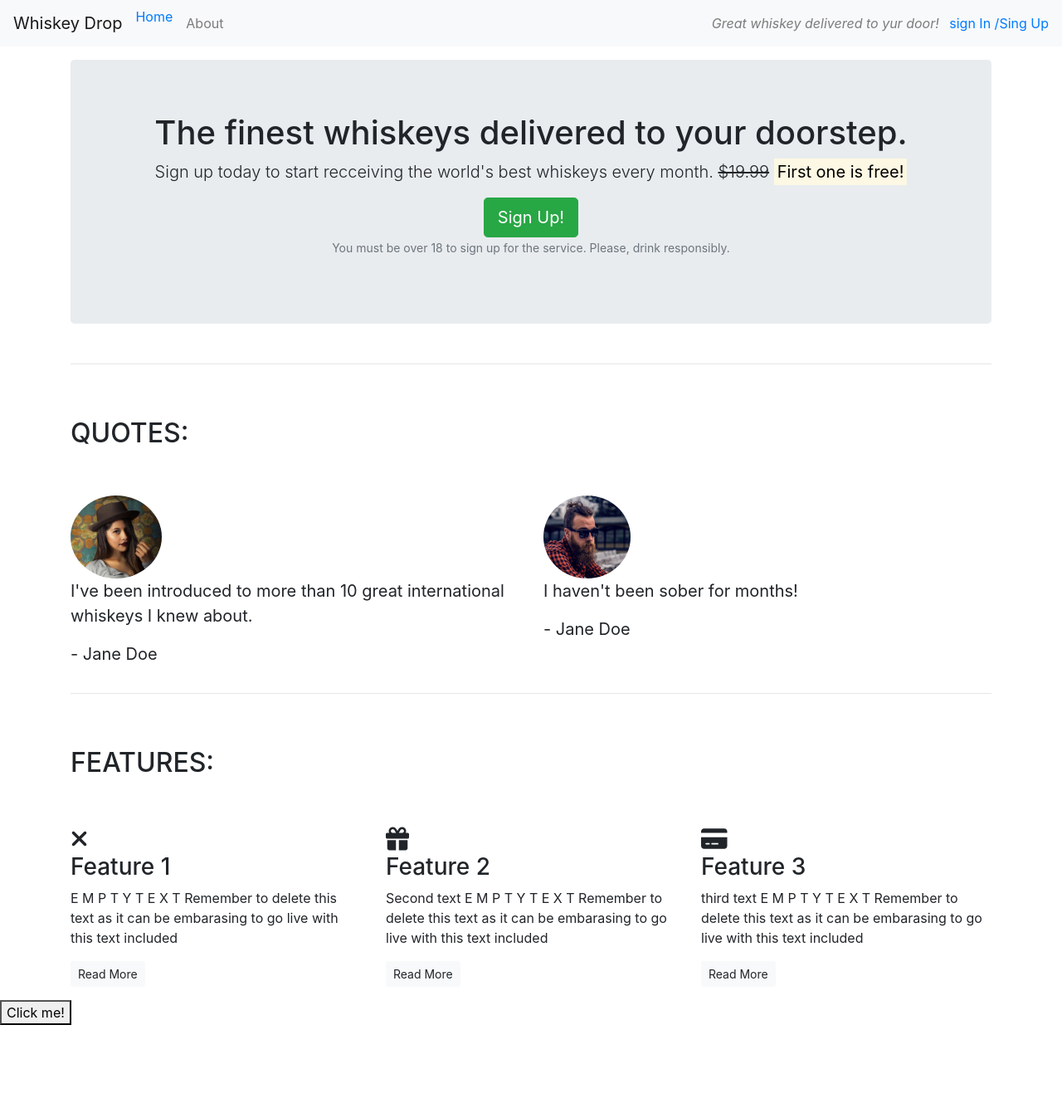
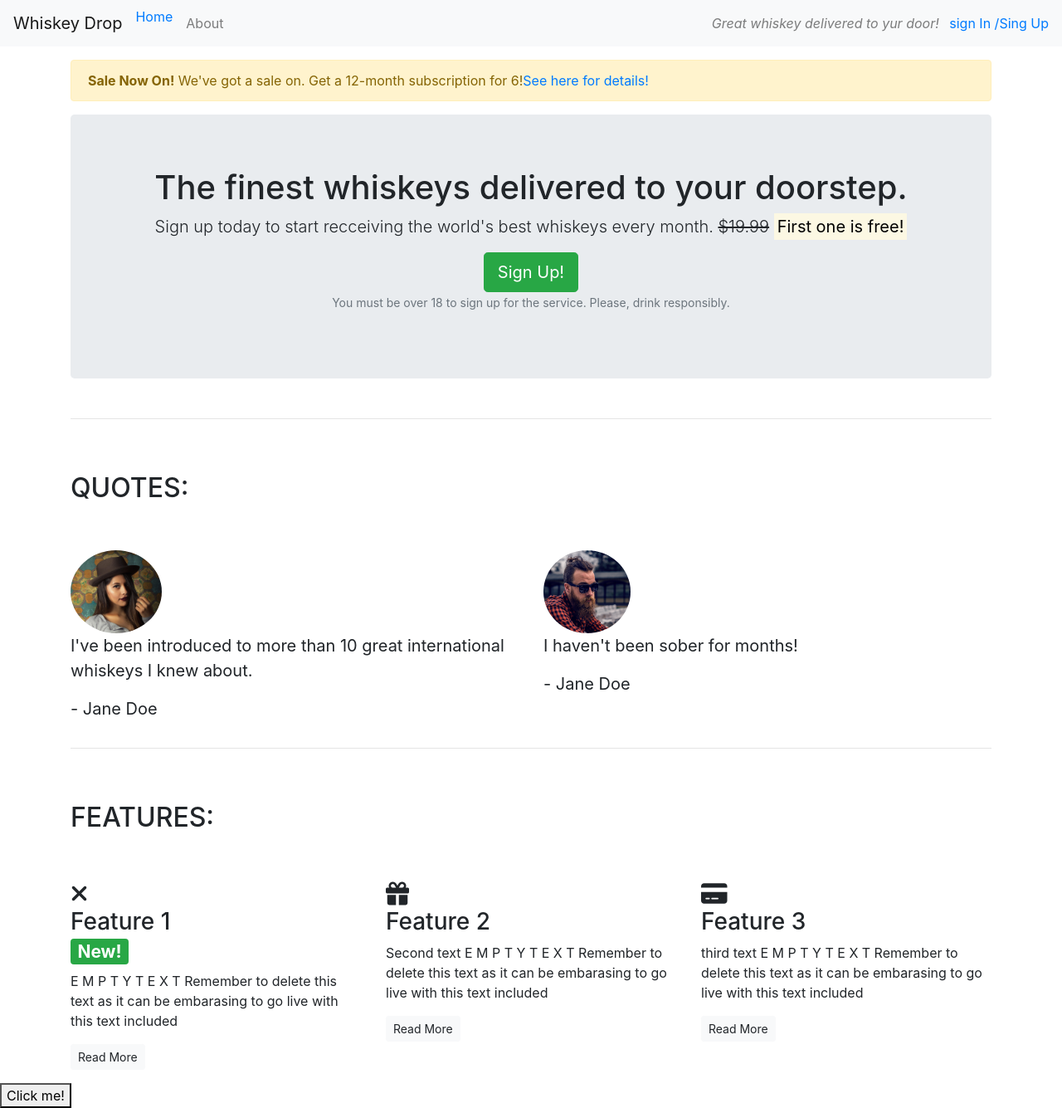
Before and after one commit to sibekov/myboot, a plain HTML site: page index.html in a window 1280 px wide. Shown: the whole page at 83% size. Before the commit the page ends 1235 px from the top, so only its background shows below. Drawn offline with nearby package versions, Linux system fonts and the light colour scheme.

Commit message:
add alerts

```diff
--- a/index.html
+++ b/index.html
@@ -44,6 +44,17 @@
       </div>
     </nav>
     <article class="container mt-3">
+      <div class="d-none d-sm-block">
+        <div class="row">
+          <div class="col-12">
+            <div class="alert alert-warning">
+              <strong>Sale Now On!</strong> We've got a sale on. Get a 12-month
+              subscription for 6!<a href="">See here for details!</a>
+            </div>
+          </div>
+        </div>
+      </div>
+
       <!--Callout-->
       <div class="row">
         <div class="col-12">
@@ -128,6 +139,9 @@
                   <i class="fa-solid fa-xmark"></i>
                 </div>
                 Feature 1
+                <div class="d-none d-sm-block">
+                  <span class="badge badge-success">New!</span>
+                </div>
               </h3>
               <p>
                 E M P T Y T E X T Remember to delete this text as it can be
```
